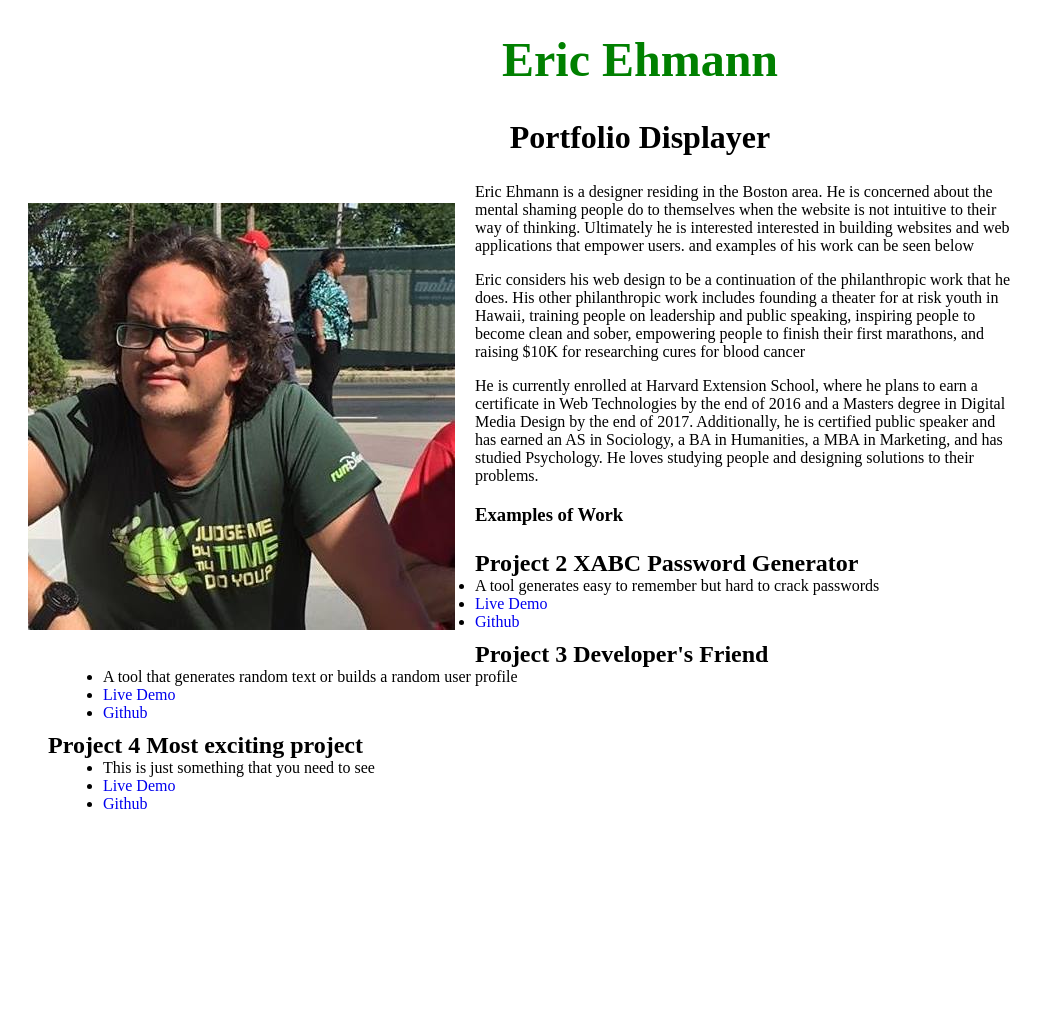
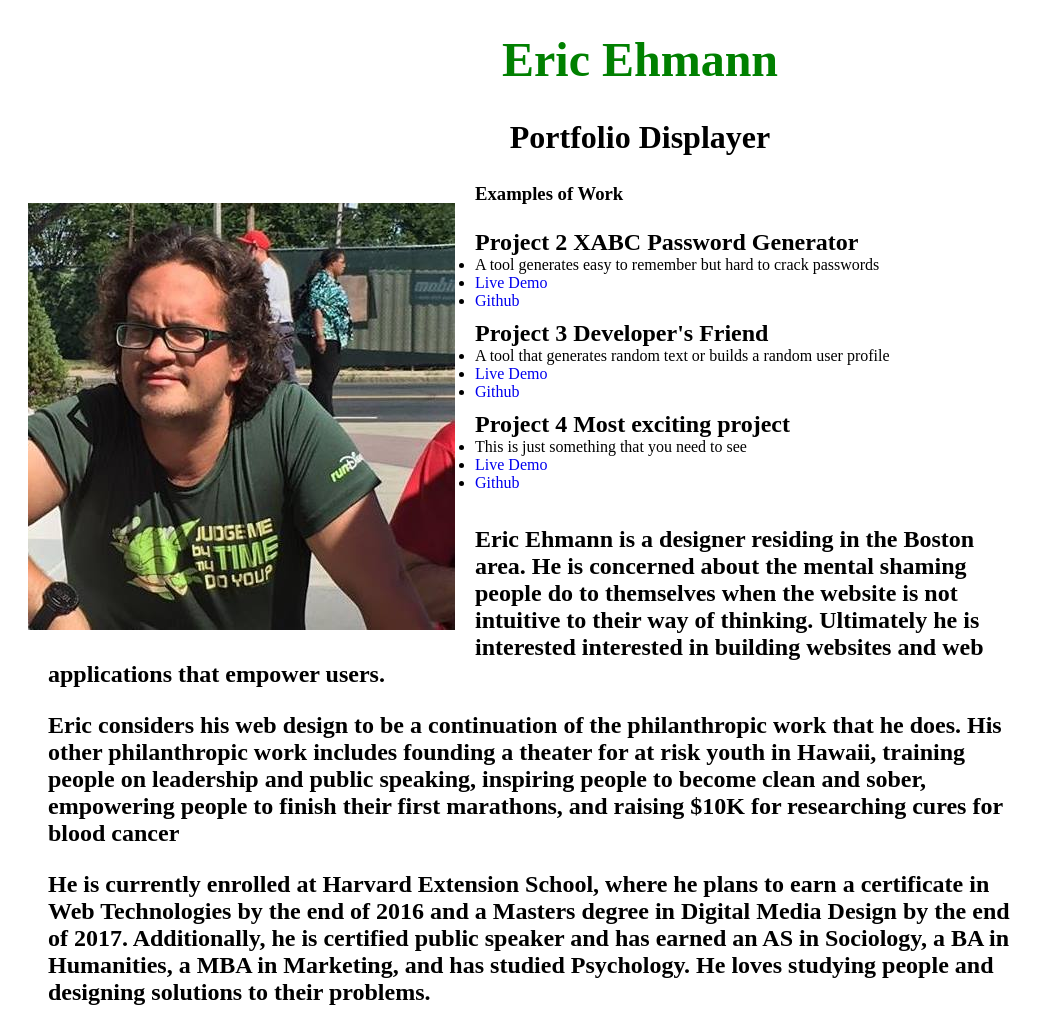
Before and after one commit to eehmaann/Hello-world, a PHP site: page / in a window 1280 px wide. Shown: the whole page, without its empty margins (0-1045 px from the left). Before the commit the page ends 809 px from the top, so only its background shows below. Run offline with PHP 8.4, Linux system fonts and the light colour scheme.

Commit message:
Reorganizing page

```diff
--- a/index.php
+++ b/index.php
@@ -9,9 +9,7 @@
 <h1>Eric Ehmann</h1>
 <h2> Portfolio Displayer</h2>
 <img src="picture.jpg" alt="Picture of Eric Ehmann"  />
-<p>Eric Ehmann is a designer residing in the Boston area.  He is concerned about the mental shaming people do to themselves when the website is not intuitive to their way of thinking.  Ultimately he is interested interested in building websites and web applications that empower users. and examples of his work can be seen below</p>
-<p> Eric considers his web design to be a continuation of the philanthropic work that he does.  His other philanthropic work includes founding a theater for at risk youth in Hawaii, training people on leadership and public speaking, inspiring people to become clean and sober, empowering people to finish their first marathons, and raising $10K for researching cures for blood cancer</p>
-<p>He is currently enrolled at Harvard Extension School, where he plans to earn a certificate in Web Technologies by the end of 2016 and a Masters degree in Digital Media Design by the end of 2017.  Additionally, he is certified public speaker and has earned an AS in Sociology, a BA in Humanities, a MBA in Marketing, and has studied Psychology.  He loves studying people and designing solutions to their problems.</p>
+
 
 <h3> Examples of Work</h3>
 <ul>
@@ -33,6 +31,10 @@
     	<li><a href="#">Live Demo</a></li>
         <li><a href="#">Github</a></li>
     </ul>
-
+<footer>
+<p>Eric Ehmann is a designer residing in the Boston area.  He is concerned about the mental shaming people do to themselves when the website is not intuitive to their way of thinking.  Ultimately he is interested interested in building websites and web applications that empower users.</p>
+<p> Eric considers his web design to be a continuation of the philanthropic work that he does.  His other philanthropic work includes founding a theater for at risk youth in Hawaii, training people on leadership and public speaking, inspiring people to become clean and sober, empowering people to finish their first marathons, and raising $10K for researching cures for blood cancer</p>
+<p>He is currently enrolled at Harvard Extension School, where he plans to earn a certificate in Web Technologies by the end of 2016 and a Masters degree in Digital Media Design by the end of 2017.  Additionally, he is certified public speaker and has earned an AS in Sociology, a BA in Humanities, a MBA in Marketing, and has studied Psychology.  He loves studying people and designing solutions to their problems.</p>
+</footer>
 </body>
 </html>
```
